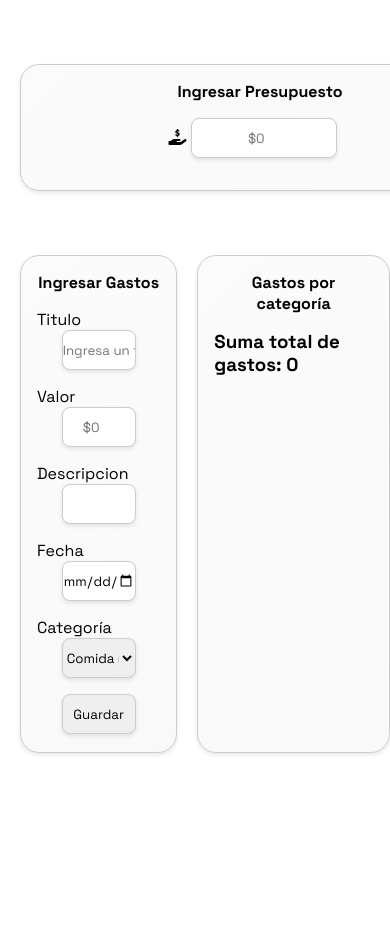
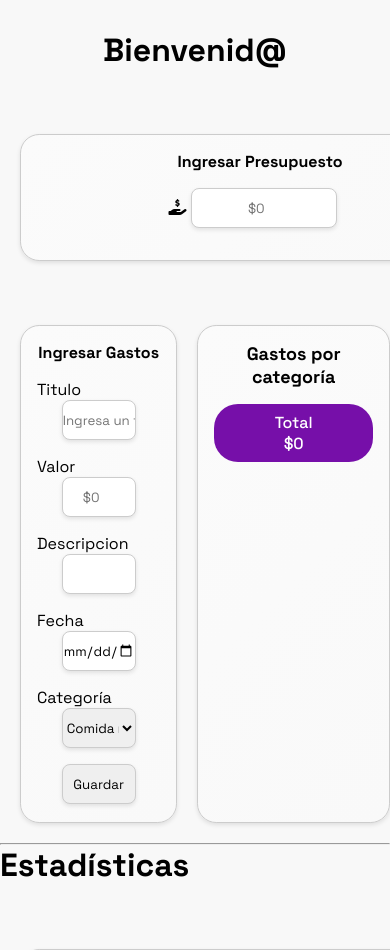
Before and after one commit to LuisZentenxx/CatCoin, a PHP site: page /princi.php in a window 390 px wide; the page is wider, and only the part inside the window is pictured. Shown: the top 950 px of that part. Before the commit the page ends 755 px from the top of that part, so only its background shows below. Run offline with PHP 8.4, Linux system fonts and the light colour scheme; the visitor is signed in with stand-in values (Sample User, id 1); data that the repository does not hold is empty; some libraries are stand-ins or nearby versions; some web fonts are replaced.

Commit message:
estadisticas

```diff
--- a/css/princi.css
+++ b/css/princi.css
@@ -6,10 +6,37 @@
     font-family: 'Space Grotesk', sans-serif;
 }
 
-body{
+body {
   margin-left: 80px;
+  margin-top: 30px;
   transition: margin-left 300ms cubic-bezier(0.785, 0.135, 0.15, 0.86);
+  background-color: #f8f8f8; /* Agrega el degradado de blanco a gris */
 }
+
+.titulo {
+  display: flex;
+  justify-content: center;
+}
+
+.titulo:hover {
+  animation: wave 0.5s ease-in-out infinite;
+  cursor: default;
+}
+
+@keyframes wave {
+  0% {
+    transform: translateX(0);
+  }
+  50% {
+    transform: translateX(5px);
+  }
+  100% {
+    transform: translateX(0);
+  }
+}
+
+
+
 
 
 .icon__menu{
@@ -139,11 +166,11 @@ a.selected{
         left: -80px;
     }
 }
-
 .card {
+  position: relative; /* Agrega esta propiedad para posicionar el pseudo-elemento */
   margin-left: 20px;
   margin-top: 4rem;
-    background-image: linear-gradient(135deg, #fbfbfb, #f9f9f9);
+  background-image: linear-gradient(135deg, #fbfbfb, #f9f9f9); /* Ajusta el valor de transparencia aquí (0.8 en este caso) */
   border: 1px solid #ccc;
   border-radius: 1.2rem;
   padding: 1rem;
@@ -195,6 +221,7 @@ a.selected{
     border-radius: 1.2rem;
     padding: 1rem;
     box-shadow: 0 2px 4px rgba(0, 0, 0, 0.1);
+    max-height: 500px;
   }
 
   .card1 h4 {
@@ -231,12 +258,16 @@ a.selected{
     border-radius: 1.2rem;
     padding: 1rem;
     box-shadow: 0 2px 4px rgba(0, 0, 0, 0.1);
+    max-height: 500px; /* Ajusta la altura máxima según tus necesidades */
+    overflow-y: auto;
+    position: relative; /* Agrega posición relativa al card */
   }
 
   .card2 h4 {
     margin-top: 0;
     padding-bottom: 1rem;
     text-align: center;
+    font-size: 18px;
   }
 
   .card2 table {
@@ -261,13 +292,23 @@ a.selected{
   }
 
   .card2 .total-gastos {
-    margin-top: 1rem;
+    position: sticky;
+    bottom: 0;
+    display: block;
+    justify-content:center;
+    background-color: #760fa9;
+    border-radius: 1.5rem;
+    padding: 0.5rem;
+    text-align: center;
+    color: #fff;
+    font-weight:500;
 }
 
 
   .card-container {
     display: flex;
     justify-content:flex-start;
+    margin-bottom: 20px;
   }
 
   .card1 {
--- a/login.php
+++ b/login.php
@@ -2,7 +2,7 @@
     session_start();
 
     if(isset($_SESSION['usuario'])){
-        header("Location: principal.php");
+        header("Location: princi.php");
     }
 ?>
 
--- a/php/gastos_categoria.php
+++ b/php/gastos_categoria.php
@@ -26,8 +26,4 @@
         echo '</table>';
     }
 
-    // Mostrar la suma total de los gastos
-    echo "<h3>Suma total de gastos: $sumaTotalGastos</h3>";
-
-
 ?>
--- a/princi.php
+++ b/princi.php
@@ -21,6 +21,13 @@
 </head>
 
 <body id="body">
+
+    <div class="titulo">
+        <h1 class="bienvenida">
+            Bienvenid@ <?php echo $nombre_apellido; ?>
+        </h1>
+    </div>
+
     <div class="menu__side" id="menu_side">
 
         <div class="name__page">
@@ -76,8 +83,7 @@
                     <div class="mb-3">
                         <i class="fa-solid fa-hand-holding-dollar"></i>
                         <input type="number" name="monto" id="monto" class="form-control form-control-lg"
-                            value="<?php echo $placeholder_valor; ?>" required
-                            placeholder="$0">
+                            value="<?php echo $placeholder_valor; ?>" required placeholder="$0">
                     </div>
                 </form>
             </div>
@@ -131,12 +137,52 @@
         <div class="card2" style="width: 40rem;">
             <div class="card-body">
                 <div class="col-md-6">
-                    <h4 class="text-start">Gastos por categoría</h4>
+                <h4 class="text-start">Gastos por categoría</h4>
                     <?php include 'php/gastos_categoria.php'; ?>
+                    <div class="total-gastos">
+                    <p>Total</p>
+                    <p>$<?php echo $sumaTotalGastos; ?></p>
+                    </div>
                 </div>
             </div>
         </div>
     </div>
+
+    <hr>
+    <div>
+    <h1>Estadísticas</h1>
+    <div class="card3" style="width: 30rem;">
+        <div class="card-body">
+            <div class="col-md-6">
+                <div id="chart_div"></div>
+            </div>
+        </div>
+    </div>
+</div>
+
+<script type="text/javascript" src="https://www.gstatic.com/charts/loader.js"></script>
+<script type="text/javascript">
+    google.charts.load('current', {'packages':['corechart']});
+    google.charts.setOnLoadCallback(drawChart);
+
+    function drawChart() {
+        var data = google.visualization.arrayToDataTable([
+            ['Categoría', 'Valor'],
+            ['Comida Rápida', Math.random() * 100],
+            ['Ropa', Math.random() * 100],
+            ['Uber', Math.random() * 100],
+            ['Suscripciones', Math.random() * 100]
+        ]);
+
+        var options = {
+            title: 'Gastos por Categoría',
+            pieHole: 0.4
+        };
+
+        var chart = new google.visualization.PieChart(document.getElementById('chart_div'));
+        chart.draw(data, options);
+    }
+</script>
 
 
 
```
Also changed, not shown: other parts of css/princi.css (+36 -1 lines). Lines whose indentation alone changed are shown as unchanged.
